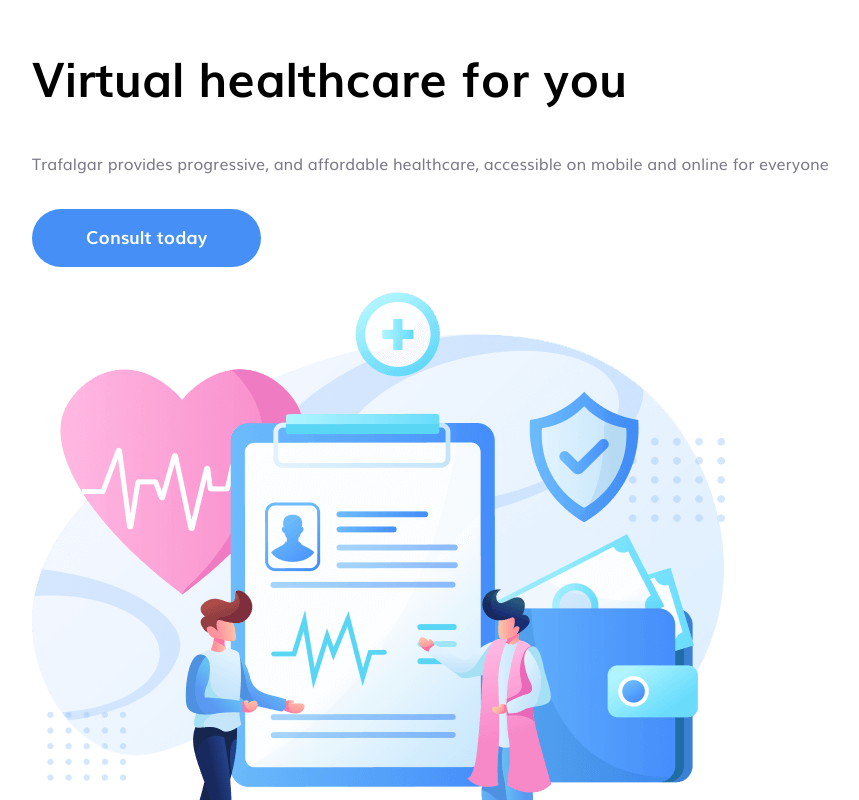
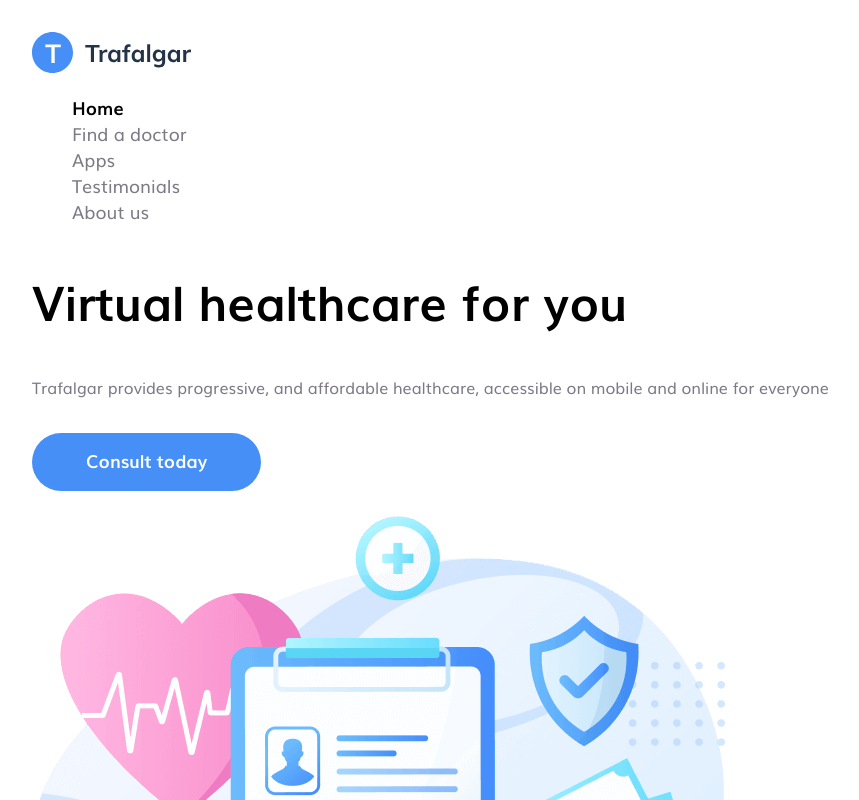
Before and after one commit to AbrahamDN/trafalgar, a React (Create React App) app: page / in a window 1280 px wide. Shown: the top 800 px of the page, without its empty margins (96-955 px from the left). Built offline with nearby package versions, Linux system fonts and the light colour scheme.

Commit message:
[TRAF-20] Added Navbar & Navbar links object to state

```diff
--- a/src/App.js
+++ b/src/App.js
@@ -1,10 +1,43 @@
 import React from 'react';
 import './App.scss';
 import Homepage from './pages/Homepage/Homepage-component';
+import Navbar from './components/NavBar/Navbar-component';
 class App extends React.Component {
+  constructor(props) {
+    super(props);
+
+    this.state = {
+      navLinks: [
+        {
+          name: 'Home',
+          url: '/',
+          active: true,
+        },
+        {
+          name: 'Find a doctor',
+          url: '/',
+        },
+        {
+          name: 'Apps',
+          url: '/',
+        },
+        {
+          name: 'Testimonials',
+          url: '/',
+        },
+        {
+          name: 'About us',
+          url: '/',
+        },
+      ],
+    };
+  }
+
   render() {
+    const { navLinks } = this.state;
     return (
       <div className='App'>
+        <Navbar className='navbar-wrap' links={navLinks} />
         <Homepage />
       </div>
     );
--- a/src/App.scss
+++ b/src/App.scss
@@ -1,8 +1,13 @@
 @import './variables.scss';
 
+.App {
   .logo {
     color: $heading-color;
     font-family: 'Muli Bold';
+  }
+
+  .navbar-wrap {
+    @include global-spacing-primary;
   }
 
   button {
@@ -22,3 +27,4 @@
     border: none;
     color: #fff;
   }
+}
```
Lines whose indentation alone changed are shown as unchanged.
